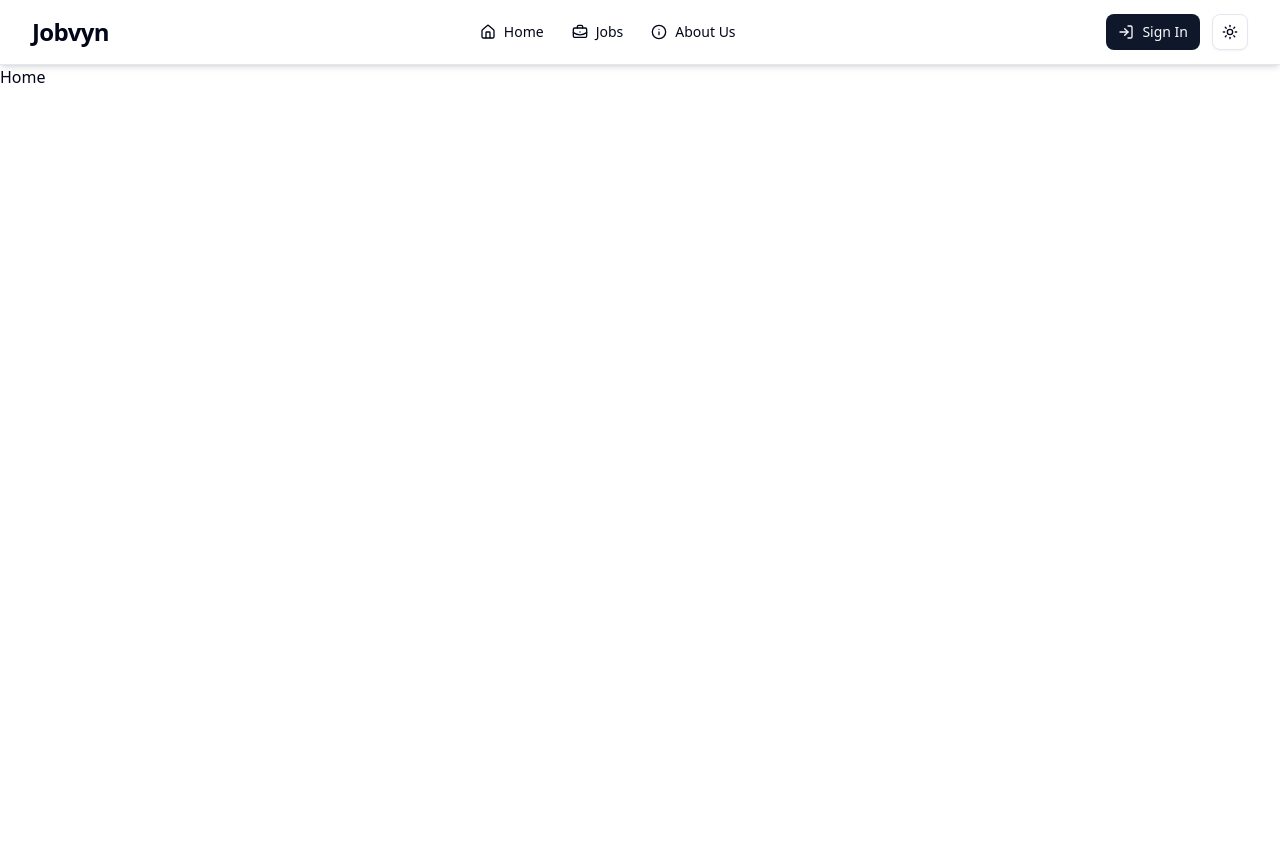
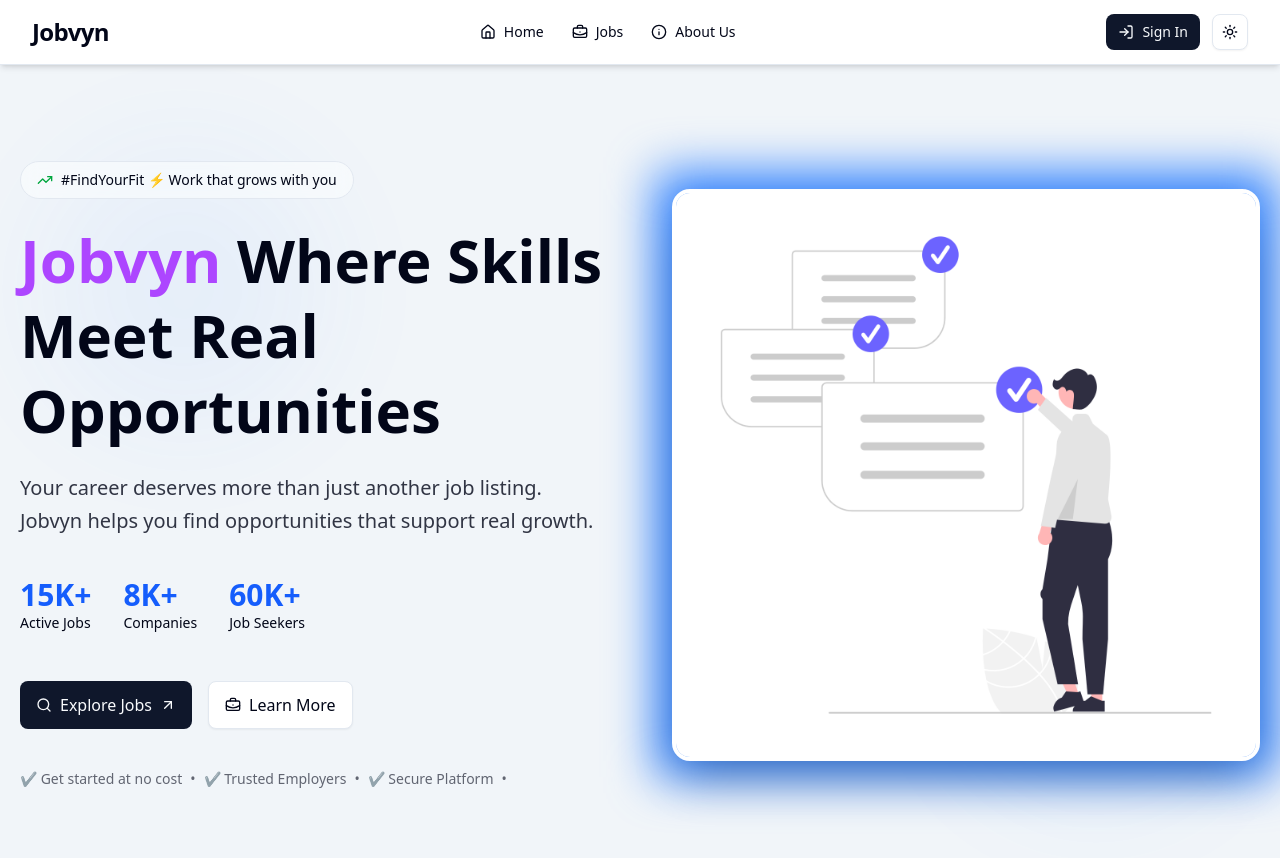
Before and after one commit to Arunkoo/Jobvyn, a Next.js app in the folder frontend/: page / in a window 1280 px wide. Shown: the top 858 px of the page. Before the commit the page ends 800 px from the top, so only its background shows below. Built offline with nearby package versions, Linux system fonts and the light colour scheme.

Commit message:
feat: Hero section builded need some improvement

```diff
--- a/frontend/src/app/page.tsx
+++ b/frontend/src/app/page.tsx
@@ -1,7 +1,12 @@
+import HeroSection from "@/components/hero";
 import React from "react";
 
 const Home = () => {
-  return <div>Home</div>;
+  return (
+    <div>
+      <HeroSection />
+    </div>
+  );
 };
 
 export default Home;
--- /dev/null
+++ b/frontend/src/components/hero.tsx
@@ -0,0 +1,115 @@
+import {
+  ArrowUpRight,
+  BriefcaseBusinessIcon,
+  Search,
+  TrendingUp,
+} from "lucide-react";
+import Link from "next/link";
+import React from "react";
+import { Button } from "./ui/button";
+import Image from "next/image";
+
+const HeroSection = () => {
+  return (
+    <section className="relative overflow-hidden bg-secondary">
+      <div className="absolute inset-0 opacity-5">
+        <div className="absolute top-20 left-10 w-72 h-72 bg-blue-500 rounded-full blur-3xl"></div>
+        <div className="absolute bottom-20 right-10 w-72 h-96 bg-blue-500 rounded-full blur-3xl"></div>
+      </div>
+
+      <div className="container mx-auto px-5 py-16 md:py-24 relative">
+        <div className="flex flex-col-reverse md:flex-row items-center gap-12 md:gap-16">
+          <div className="flex-1 flex flex-col items-center md:items-start text-center md:text-left space-y-6">
+            {/* Badge */}
+            <div className="inline-flex items-center gap-2 px-4 py-2 rounded-full border bg-background/50 backdrop-blur-sm">
+              <TrendingUp size={16} className="text-green-600" />
+              <span className="text-sm font-medium">
+                #FindYourFit ⚡ Work that grows with you
+              </span>
+            </div>
+            {/* Main Heading */}
+            <h1 className="text-4xl md:text-5xl lg:text-6xl font-bold leading-tight">
+              <span className="text-purple-500">Jobvyn</span> Where Skills Meet
+              Real Opportunities
+            </h1>
+
+            {/* description */}
+            <p className="text-lg md:text-xl leading-relaxed opacity-80 max-w-2xl">
+              Your career deserves more than just another job listing. Jobvyn
+              helps you find opportunities that support real growth.
+            </p>
+
+            {/* stats */}
+            <div className="flex flex-wrap justify-center md:justify-start gap-8 py-4">
+              <div className="text-center md:text-left">
+                <p className="text-3xl font-bold text-blue-600">15K+</p>
+                <p className="text-sm opcaity-70">Active Jobs</p>
+              </div>
+              <div className="text-center md:text-left">
+                <p className="text-3xl font-bold text-blue-600">8K+</p>
+                <p className="text-sm opcaity-70">Companies</p>
+              </div>
+              <div className="text-center md:text-left">
+                <p className="text-3xl font-bold text-blue-600">60K+</p>
+                <p className="text-sm opcaity-70">Job Seekers</p>
+              </div>
+            </div>
+
+            {/*  */}
+            <div className="flex flex-col sm:flex-row gap-4 pt-2">
+              <Link href={"/jobs"}>
+                <Button
+                  size={"lg"}
+                  className="text-base px-8 h-12 gap-2 group transition-all cursor-pointer"
+                >
+                  <Search size={18} />
+                  Explore Jobs{" "}
+                  <ArrowUpRight
+                    size={18}
+                    className="group-hover:translate-x-1 transition-transform"
+                  />
+                </Button>
+              </Link>
+              <Link href={"/about"}>
+                <Button
+                  variant={"outline"}
+                  size={"lg"}
+                  className="text-base px-8 h-12 gap-2  cursor-pointer"
+                >
+                  <BriefcaseBusinessIcon size={18} />
+                  Learn More{" "}
+                </Button>
+              </Link>
+            </div>
+
+            {/* Trust indicator section */}
+            <div className="flex items-center gap-2 text-sm opacity-60 pt-4">
+              <span>✔️ Get started at no cost</span>
+              <span>•</span>
+              <span>✔️ Trusted Employers</span>
+              <span>•</span>
+              <span>✔️ Secure Platform</span>
+              <span>•</span>
+            </div>
+          </div>
+
+          {/* image section */}
+          <div className="flex-1 relative">
+            <div className="relative group">
+              <div className="absolute -inset-4 bg-blue-500 opcaity-20 blur-xl group-hover:opcaity-30 transition-opacity"></div>
+              <div className="relative rounded-2xl overflow-hidden shadow-2xl border-4 border-background">
+                <img
+                  src="/hero.png"
+                  alt=""
+                  className="object-cover object-center w-full h-full transform transition-transform duration-500 group-hover:scale-105"
+                />
+              </div>
+            </div>
+          </div>
+        </div>
+      </div>
+    </section>
+  );
+};
+
+export default HeroSection;
```
Also changed, not shown: frontend/public/hero.png (added).
